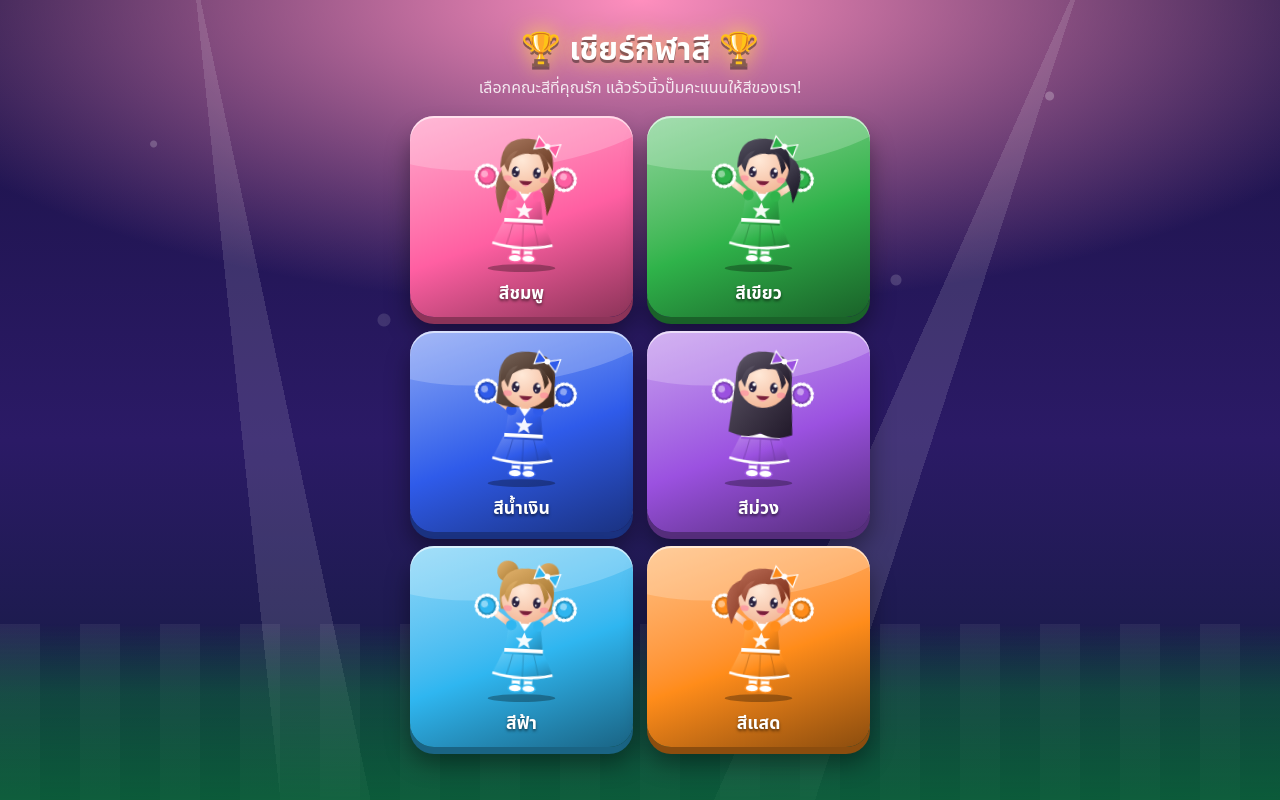
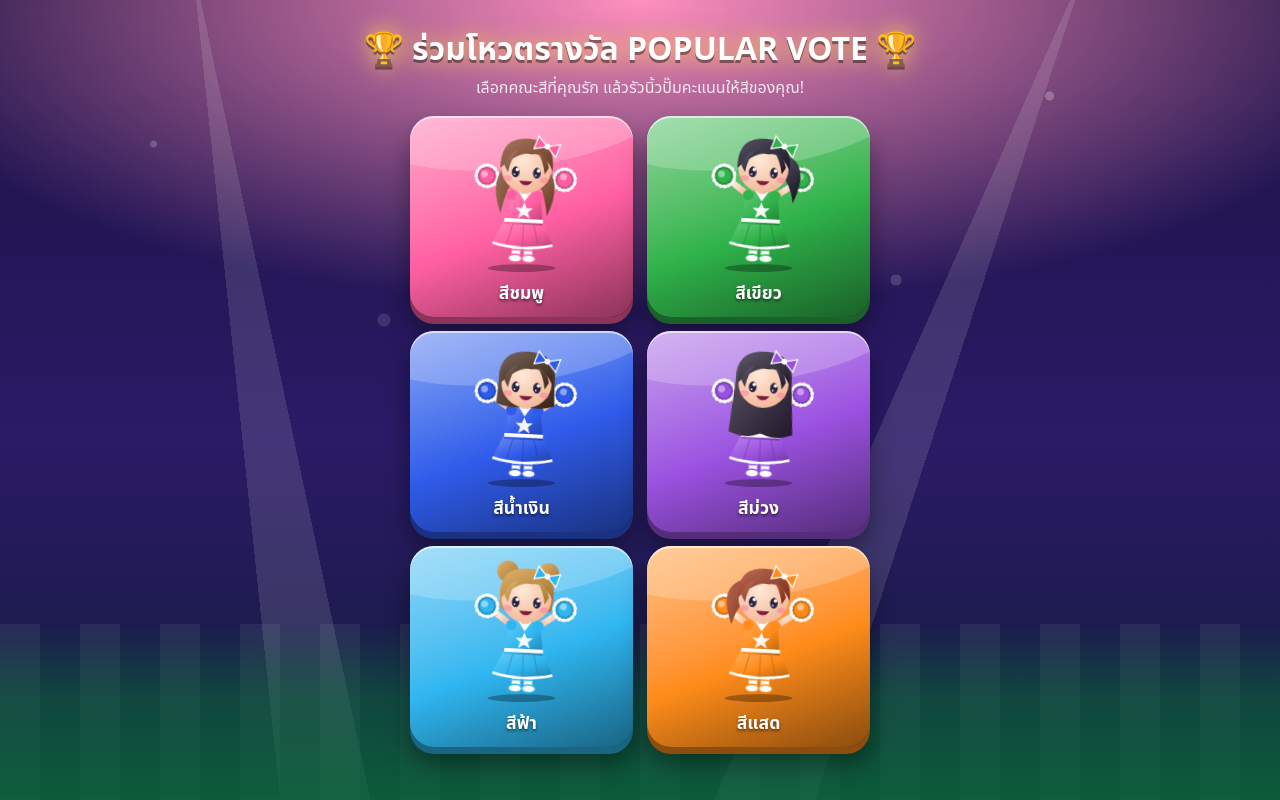
Before and after one commit to kru-pitth/MPK.GAMES_2026, a plain HTML site: page index.html in a window 1280 px wide. Drawn offline with Linux system fonts and the light colour scheme.

Commit message:
Update index.html

```diff
--- a/index.html
+++ b/index.html
@@ -3,7 +3,7 @@
 <head>
 <meta charset="utf-8">
 <meta name="viewport" content="width=device-width, initial-scale=1, user-scalable=no, viewport-fit=cover">
-<title>เชียร์กีฬาสี</title>
+<title>ร่วมโหวตรางวัล POPULAR VOTE!</title>
 <style>
 :root{--c:#ff5fa2;--dk:#a8325f}
 *{box-sizing:border-box;-webkit-tap-highlight-color:transparent}
@@ -71,13 +71,13 @@ button.big:active{transform:translateY(4px);box-shadow:0 2px 0 #0006}
 </head>
 <body>
 <section id="pick" class="screen on">
-  <h1>🏆 เชียร์กีฬาสี 🏆</h1>
-  <p class="sub">เลือกคณะสีที่คุณรัก แล้วรัวนิ้วปั๊มคะแนนให้สีของเรา!</p>
+  <h1>🏆 ร่วมโหวตรางวัล POPULAR VOTE 🏆</h1>
+  <p class="sub">เลือกคณะสีที่คุณรัก แล้วรัวนิ้วปั๊มคะแนนให้สีของคุณ!</p>
   <div class="grid" id="teams"></div>
 </section>
 
 <section id="play" class="screen">
-  <div class="bar"><button class="back" id="back">← เปลี่ยนสี</button><span class="pill" id="tname"></span><span class="time" id="timer">15:00</span></div>
+  <div class="bar"><button class="back" id="back">← เปลี่ยนคณะสี</button><span class="pill" id="tname"></span><span class="time" id="timer">15:00</span></div>
   <div class="prog"><i id="pbar"></i></div>
   <div class="score" id="score">0</div>
   <div id="pad"><div id="pod"></div><div id="charBox"></div><span id="hint">👆 แตะรัวๆ ที่หน้าจอ!</span></div>
```
